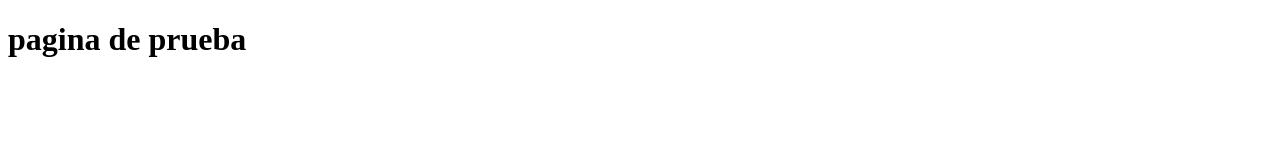
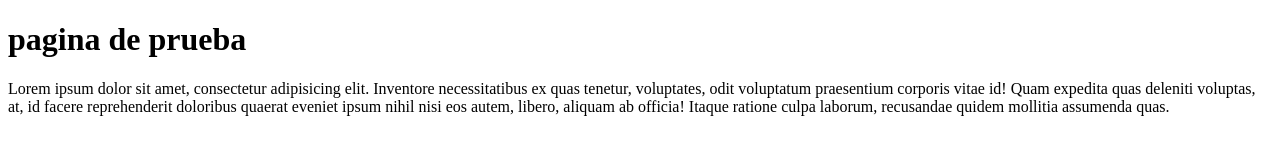
Before and after one commit to informaticphp/pagina1, a plain HTML site: page index.html in a window 1280 px wide. Drawn offline with Linux system fonts and the light colour scheme.

Commit message:
añadi parrafo
parrafo

```diff
--- a/index.html
+++ b/index.html
@@ -6,6 +6,7 @@
 </head>
 <body>
 <h1>pagina de prueba</h1>
+<p>Lorem ipsum dolor sit amet, consectetur adipisicing elit. Inventore necessitatibus ex quas tenetur, voluptates, odit voluptatum praesentium corporis vitae id! Quam expedita quas deleniti voluptas, at, id facere reprehenderit doloribus quaerat eveniet ipsum nihil nisi eos autem, libero, aliquam ab officia! Itaque ratione culpa laborum, recusandae quidem mollitia assumenda quas.</p>
 
 </body>
 </html>
```
